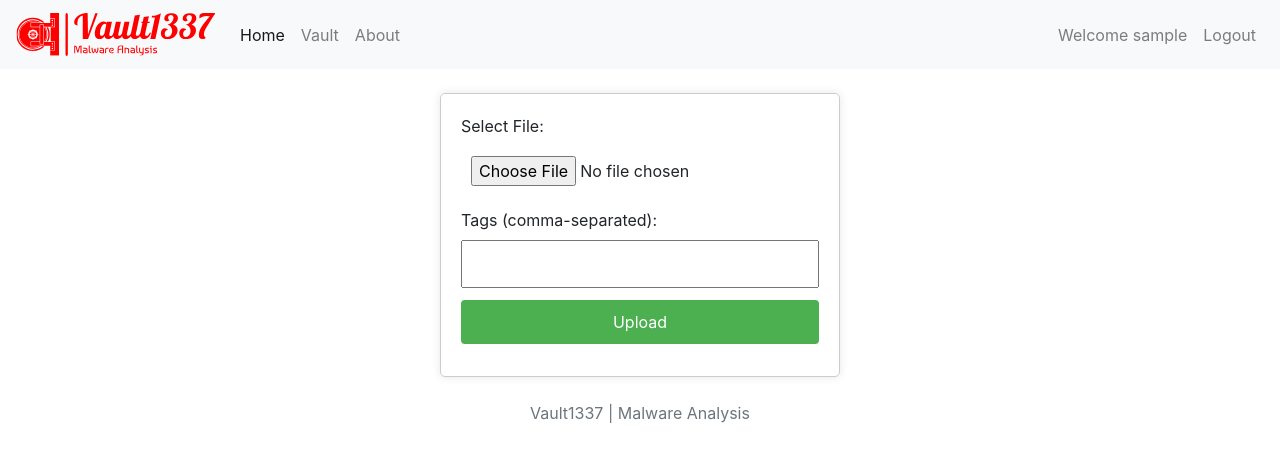
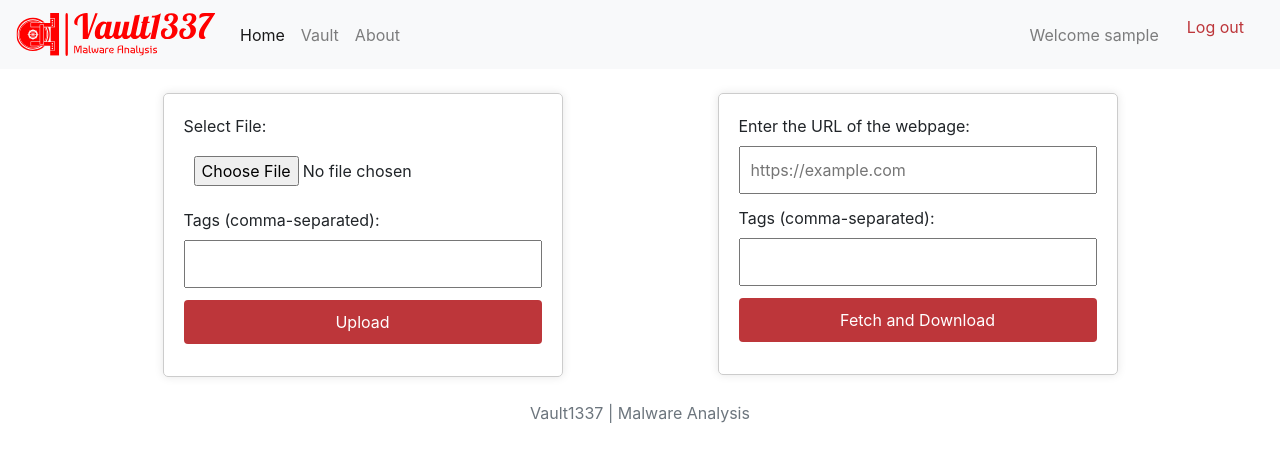
Before and after one commit to DanDreadless/Vault1337, a Django app: page / in a window 1280 px wide. Shown: the top 462 px of the page. Run offline with Django 4.2, Linux system fonts and the light colour scheme; the visitor is signed in with stand-in values (Sample User, id 1); some libraries are stand-ins or nearby versions.

Commit message:
modifications to file upload and creation of URL download

```diff
--- a/vault/models.py
+++ b/vault/models.py
@@ -18,6 +18,9 @@ class File(models.Model):
     def __str__(self):
         return self.name
 
+    class Meta:
+        ordering = ['-created_date']
+
 class Comment(models.Model):
     title = models.CharField(max_length=200)
     text = models.CharField(max_length=200)
--- a/vault/static/vault/css/vault.css
+++ b/vault/static/vault/css/vault.css
@@ -12,18 +12,32 @@ label.index {
   margin-bottom: 8px;
 }
 
-input.index[type="file"], input[type="text"], button {
+input.index[type="file"], input.index[type="text"], button.index {
   width: 100%;
   padding: 10px;
   margin-bottom: 12px;
   box-sizing: border-box;
 }
 
-button.index {
-  background-color: #4CAF50;
+button {
+  background-color: #bd363a;
   color: white;
   border: none;
   border-radius: 4px;
   padding: 10px 20px;
   cursor: pointer;
 }
+
+#logout-form {
+  display: inline;
+  margin: 0 auto;
+  padding: 20px;
+}
+#logout-form button {
+  background: none;
+  color: #bd363a;
+  border: none;
+  cursor: pointer;
+  padding: 0;
+  text-decoration: none;
+}
--- a/vault/templates/base.html
+++ b/vault/templates/base.html
@@ -8,6 +8,7 @@
     <meta name="keywords" content="vault,malware,analysis">
     <title>{% block title %}Vault1337{% endblock %}</title>
     {% load static %}
+    {% load i18n %}
     <!-- Bootstrap CSS -->
     <link rel="stylesheet" href="https://maxcdn.bootstrapcdn.com/bootstrap/4.5.2/css/bootstrap.min.css">
     <link rel="stylesheet" href="{% static 'vault/css/vault.css' %}"> <!-- Custom CSS -->
@@ -22,13 +23,13 @@
         <div class="collapse navbar-collapse" id="navbarNav">
             <ul class="navbar-nav mr-auto">
                 <li class="nav-item active">
-                    <a class="nav-link" href="{% url 'index' %}">Home</a>
+                    <a class="nav-link {% if request.path == '/' %}active{% endif %}" href="{% url 'index' %}">Home</a>
                 </li>
                 <li class="nav-item">
-                    <a class="nav-link" href="{% url 'vault_table' %}">Vault</a>
+                    <a class="nav-link {% if request.path == '/vault/' %}active{% endif %}" href="{% url 'vault_table' %}">Vault</a>
                 </li>
                 <li class="nav-item">
-                    <a class="nav-link" href="{% url 'about' %}">About</a>
+                    <a class="nav-link {% if request.path == '/about/' %}active{% endif %}" href="{% url 'about' %}">About</a>
                 </li>
             </ul>
             <ul class="navbar-nav">
@@ -36,7 +37,11 @@
                     <div class="nav-link">Welcome {{ user.username }} </div>
                 </li>
                 <li class="nav-item">
-                    <a class="nav-link" href="{% url 'logout' %}">Logout</a>
+                    <form id="logout-form" method="post" action="{% url 'admin:logout' %}">
+                        {% csrf_token %}
+                        <button type="submit">{% translate "Log out" %}</button>
+                    </form>
+                    <!-- <a class="nav-link" href="{% url 'logout' %}">Logout</a> -->
                 </li>
             </ul>
             {% else %}
--- a/vault/templates/vault/about.html
+++ b/vault/templates/vault/about.html
@@ -14,8 +14,10 @@
             <div class="col-md-12">
                 <p>Firstly, I would like to shout out the <a href="https://github.com/viper-framework">Viper-Framework</a> who has been the main inspiration /
                 motivation for this project. I have been using Viper for a while now and I love it. I wanted to build on the idea and taylor it for my own needs.
-                This project is also a way for me to learn more about Python and Django. I have been using Python for a while but never really had the time
-                to put into learning Django.</p>
+                This project is also a way for me to learn more about Python and Django web framework. I have used python for scripting and API integratoins but never
+                really had the time to learn Django.</p>
+
+                <p>It is my hope that this project will be useful to others and that it will grow into something that is useful to the community.</p>
             </div>
         </div>
     </div>
--- a/vault/templates/vault/index.html
+++ b/vault/templates/vault/index.html
@@ -4,13 +4,16 @@
 
 {% block content %}
 {% if user.is_authenticated %}
-
+<script src="https://code.jquery.com/jquery-3.6.4.min.js"></script>
+<div class="container">
+    <div class="row">
+        <div class="col">
             <form class="index" method="post" enctype="multipart/form-data" action="{% url 'upload_file' %}">
                 {% csrf_token %}
 
                 <!-- Input for file selection -->
                 <label class="index" for="file">Select File:</label>
-    <input class="index" type="file" id="file" name="file" accept=".txt, .pdf, .doc, .docx">
+                <input class="index" type="file" id="file" name="file" accept=".txt, .pdf, .doc, .docx, .exe">
 
                 <br>
 
@@ -24,6 +27,19 @@
                 <button class="index" type="submit">Upload</button>
             </form>
         </div>
+        <div class="col">
+            <form class="index" method="post" action="{% url 'get_webpage' %}">
+                {% csrf_token %}
+                <label class="index" for="urlInput">Enter the URL of the webpage:</label>
+                <input class="index" type="text" id="url" name="url" placeholder="https://example.com" required>
+                <br>
+                <label class="index" for="tags">Tags (comma-separated):</label>
+                <input class="index" type="text" id="tags" name="tags">
+                <button class="index" type="submit">Fetch and Download</button>
+            </form>
+        </div>
+    </div>
+</div>
 {% else %}
     <div class="container-fluid">
         <div class="row">
--- a/vault/templates/vault/upload/upload_success.html
+++ b/vault/templates/vault/upload/upload_success.html
@@ -7,6 +7,7 @@
 {% if user.is_authenticated %}
 <h2>File Uploaded Successfully!</h2>
 <p>New File Name: {{ file_name }}</p>
+<p>{% if webpage %} URL: {{webpage}}{% endif %} </p>
 {% else %}
 <div class="container-fluid">
     <div class="row">
--- a/vault/templates/vault/vault.html
+++ b/vault/templates/vault/vault.html
@@ -10,13 +10,14 @@
     <input type="text" id="search" name="search">
     <button type="submit">Submit</button>
 </form>
-
+<br>
 <table  class="table table-striped" border="1" align="center">
     <thead class="thead-dark">
         <tr>
             <th>Submission Date</th>
             <th>Filename</th>
             <th>sha256</th>
+            <th>Tags</th>
         </tr>
     </thead>
     <tbody>
--- a/vault/urls.py
+++ b/vault/urls.py
@@ -1,5 +1,5 @@
 from django.urls import path
-from .views import vault_table, upload_file, sample_detail
+from .views import vault_table, upload_file, sample_detail, get_webpage
 
 from . import views
 
@@ -8,6 +8,7 @@ urlpatterns = [
     path('about/', views.about, name='about'),
     path('vault/', vault_table, name='vault_table'),
     path('upload/', upload_file, name='upload_file'),
+    path('urldownload/', get_webpage, name='get_webpage'),
     path('sample/<int:item_id>/', sample_detail, name='sample_detail'),
     # path('upload/upload_success/', upload_file, name='upload_success'),
 ]
--- a/vault/views.py
+++ b/vault/views.py
@@ -1,9 +1,12 @@
+import os
+import requests
+from vault.workbench import strings
 from django.shortcuts import render, redirect, get_object_or_404
-from .utils import add_file  # Create a utility function for hash calculation
+from .utils import add_file, url_hashing
+from .forms import ToolForm
 from django.core.files.storage import FileSystemStorage
-# from django.http import HttpResponse
-# Create your views here.
 from .models import File, Comment, User, Session
+
 
 def index(request):
     # Render the HTML template index.html with the data in the context variable
@@ -43,22 +46,16 @@ def upload_file(request):
         uploaded_file = request.FILES['file']
         tags = request.POST.get('tags', '')
 
-        size = 30
-        magic= "insert magic here"
-
         # Calculate hash values using a utility function
         # file deepcode ignore PT: Temp ignoring to focus on getting the base code put together
-        md5, sha1, sha256, sha512 = add_file(uploaded_file)
+        md5, sha1, sha256, sha512, magic_byte, size = add_file(uploaded_file)
 
-        # magic = get_magic_bytes(uploaded_file)
-
-        # size = get_file_size(uploaded_file)
 
         # Create a new VaultItem instance and save it to the database
         vault_item = File(
             name=uploaded_file.name,
             size=size,
-            magic=magic,
+            magic=magic_byte,
             mime=uploaded_file.content_type,
             md5=md5,
             sha1=sha1,
@@ -88,4 +85,102 @@ def upload_file(request):
 
 def sample_detail(request, item_id):
     item = get_object_or_404(File, pk=item_id)
-    return render(request, 'sample.html', {'item': item})
+
+    # Handle form submission
+    if request.method == 'POST':
+        form = ToolForm(request.POST)
+        if form.is_valid():
+            selected_tool = form.cleaned_data['tool']
+
+            # Retrieve SHA256 value from the selected item
+            sha256_value = item.sha256
+
+            # Use the SHA256 value to locate the corresponding file on the server
+            file_path = get_file_path_from_sha256(sha256_value)
+
+            if file_path:
+                # Run the selected tool against the file
+                output = run_tool(selected_tool, file_path)
+                form_output = f"Output of '{selected_tool}' tool:\n\n{output}"
+            else:
+                form_output = f"File corresponding to SHA256 value not found on the server."
+
+    else:
+        form = ToolForm()
+        form_output = None
+
+    return render(request, 'sample.html', {'item': item, 'form': form, 'form_output': form_output})
+
+def get_file_path_from_sha256(sha256_value):
+    # Customize this function based on your file storage structure
+    # This example assumes files are stored in a 'files' directory with names as their SHA256 values
+    file_path = f'vault/samples/{sha256_value}'
+    # Check if the file exists
+    if os.path.exists(file_path):
+        return file_path
+    else:
+        return None
+
+def run_tool(tool, file_path):
+    # Example: Run the tool against the file
+    if tool == 'strings':
+        # Call the get_strings function to get strings from the file
+        try:
+            output = strings.get_strings(file_path)
+            return output
+        except Exception as e:
+            return f"Error getting strings: {str(e)}"
+    # Add more tool cases as needed
+    else:
+        return f"Tool '{tool}' not supported."
+
+
+def get_webpage(request):
+    if request.method == 'POST':
+        url = request.POST.get('url')
+        tags = request.POST.get('tags', '')
+        if url:
+            # Fetch the webpage
+            try:
+                # deepcode ignore Ssrf: <please specify a reason of ignoring this>
+                response = requests.get(url, timeout=5)
+            except:
+                return render(request, 'upload_error.html', {'error_message': 'Error fetching webpage'})
+            if response.status_code != 200:
+                return render(request, 'upload_error.html', {'error_message': f'response code: {response.status_code} - Error fetching webpage'})
+            else:
+                source_code = response.text
+
+            # Save source code to a file
+            file_path = f'vault/samples/webpage_{url.replace("http://", "").replace("https://", "").replace("/", "_")}.html'
+            with open(file_path, 'w', encoding='utf-8') as file:
+                file.write(source_code)
+
+            # Calculate hash values using a utility function
+            md5, sha1, sha256, sha512, magic_byte, size = url_hashing(file_path)
+
+            # rename file to sha256
+            final_file_name = sha256
+
+            os.rename(file_path, f'vault/samples/{final_file_name}')
+            # Create a new VaultItem instance and save it to the database
+            # TODO: generate proper mimetype
+            vault_item = File(
+                name=url,
+                size=size,
+                magic=magic_byte,
+                mime='text/html',
+                md5=md5,
+                sha1=sha1,
+                sha256=sha256,
+                sha512=sha512,
+                tag=tags,
+            )
+            if File.objects.filter(sha256=sha256).exists():
+                return render(request, 'upload_error.html', {'error_message': 'File already exists'})
+            else:
+                vault_item.save()
+
+            return render(request, 'upload_success.html', {'file_name': final_file_name, 'webpage': url})
+
+    return render(request, 'index.html')
--- a/vault1337/settings.py
+++ b/vault1337/settings.py
@@ -105,8 +105,8 @@ AUTH_PASSWORD_VALIDATORS = [
 
 LOGIN_REDIRECT_URL = "index"
 LOGOUT_REDIRECT_URL = "index"
-APPEND_SLASH = False
-UPLOAD_REDIRECT_URL = "upload"
+# APPEND_SLASH = False
+# UPLOAD_REDIRECT_URL = "upload"
 
 # Internationalization
 # https://docs.djangoproject.com/en/4.2/topics/i18n/
```
Also changed, not shown: vault/forms.py (added, +10 -0 lines), vault/templates/vault/sample/sample.html (+15 -6 lines), vault/templates/vault/sample/view_sample.html (deleted, +0 -55 lines), vault/utils.py (+28 -9 lines), vault/workbench/strings.py (added, +16 -0 lines), vault/migrations/0009_alter_file_options.py (added), 2 other files. Lines whose indentation alone changed are shown as unchanged.
